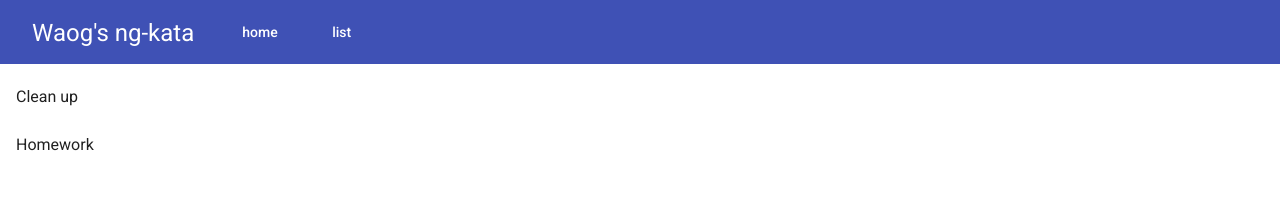
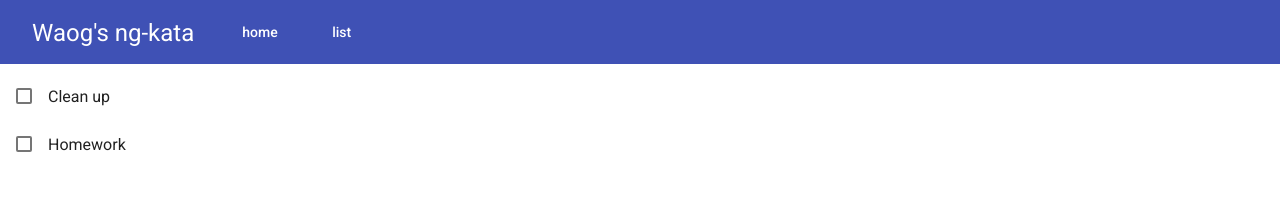
Before and after one commit to Waog/ng-kata, an Angular app: page /list in a window 1280 px wide. Shown: the top 218 px of the page. Built offline with nearby package versions, Linux system fonts and the light colour scheme.

Commit message:
UPDATE todo list items checkable

```diff
--- a/src/app/list/list.component.html
+++ b/src/app/list/list.component.html
@@ -1,4 +1,4 @@
-<mat-list>
-  <mat-list-item>Clean up</mat-list-item>
-  <mat-list-item>Homework</mat-list-item>
-</mat-list>
+<mat-selection-list>
+  <mat-list-option checkboxPosition="before">Clean up</mat-list-option>
+  <mat-list-option checkboxPosition="before">Homework</mat-list-option>
+</mat-selection-list>
```
Also changed, not shown: 1 other file (tests, documents, lock files or other folders).
